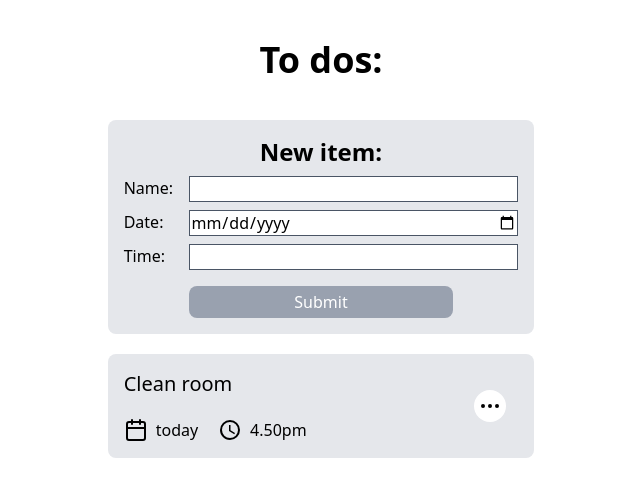
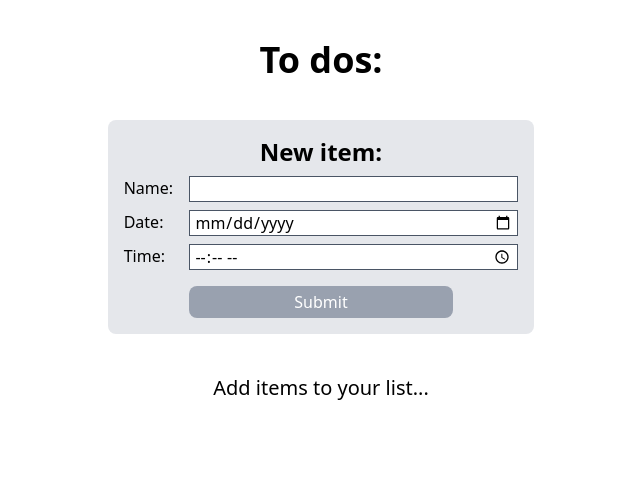
Before and after one commit to lewiswharf1/to-do-app, a React (Vite) app: page / in a window 1280 px wide. Shown: the top 496 px of the page, without its empty margins (319-959 px from the left). Built offline with nearby package versions, Linux system fonts and the light colour scheme.

Commit message:
form submission

```diff
--- a/src/App.jsx
+++ b/src/App.jsx
@@ -11,19 +11,43 @@ function App() {
     time: ""
   })
 
+  const handleSubmit = (e) => {
+    e.preventDefault();
+
+    setToDoList((prev) => [...prev, toDo]);
+    setToDo({
+      name: "",
+      date: "",
+      time: ""
+    })
+  }
+
   return (
     <main>
       <h1>To dos:</h1>
 
-      <InputForm setToDo={setToDo} setToDoList={setToDoList}/>
+      <InputForm
+        setToDo={setToDo}
+        setToDoList={setToDoList}
+        toDo={toDo}
+        handleSubmit={handleSubmit}/>
 
       <div className='to-do-wrapper'>
 
-        <ToDo
-          name="Clean room"
-          date="today"
-          time="4.50pm"
-        />
+        {toDoList.length <= 0
+        ?
+        <p className='no-items-message'>Add items to your list...</p>
+        :
+        toDoList.map(task =>
+          <ToDo
+          key={task.name}
+          name={task.name}
+          date={task.date}
+          time={task.time}
+          />
+        )
+
+      }
 
       </div>
 
--- a/src/components/InputForm.jsx
+++ b/src/components/InputForm.jsx
@@ -1,23 +1,39 @@
 import React from 'react'
 
-const InputForm = () => {
+const InputForm = ({ setToDo, setToDoList, toDo, handleSubmit }) => {
+
   return (
     <form className='add-to-list'>
         <h2>New item:</h2>
         <div className='input-label'>
             <label htmlFor='name'>Name:</label>
-            <input type='text' id='name'/>
+            <input
+            type='text'
+            id='name'
+            value={toDo.name}
+            onChange={(e) => setToDo({...toDo, name: e.target.value})}
+            />
         </div>
         <div className='input-label'>
             <label htmlFor='date'>Date:</label>
-            <input type='date' id='date'/>
+            <input
+            type='date'
+            id='date'
+            value={toDo.date}
+            onChange={(e) => setToDo({...toDo, date: e.target.value})}
+            />
         </div>
         <div className='input-label'>
             <label htmlFor='time'>Time:</label>
-            <input type='text' id='time'/>
+            <input
+            type='time'
+            id='time'
+            value={toDo.time}
+            onChange={(e) => setToDo({...toDo, time: e.target.value})}
+            />
         </div>
 
-        <button type='submit'>Submit</button>
+        <button type='submit' onClick={handleSubmit}>Submit</button>
     </form>
   )
 }
--- a/src/index.css
+++ b/src/index.css
@@ -16,6 +16,10 @@
         @apply flex flex-col w-screen items-center;
     }
 
+    .no-items-message {
+        @apply mt-10 text-xl font-medium
+    }
+
     .add-to-list {
         @apply flex flex-col bg-gray-200 w-1/3 p-4 rounded-lg mt-10 gap-2;
 
@@ -32,7 +36,7 @@
         }
 
         input {
-            @apply border border-gray-600 w-5/6 bg-white;
+            @apply border border-gray-600 w-5/6 bg-white px-1;
         }
 
         button {
```
